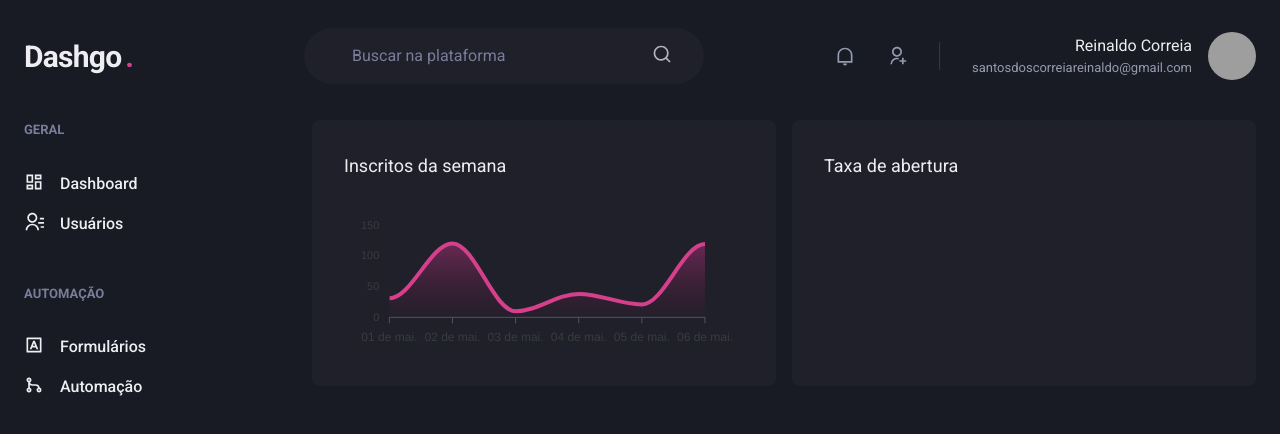
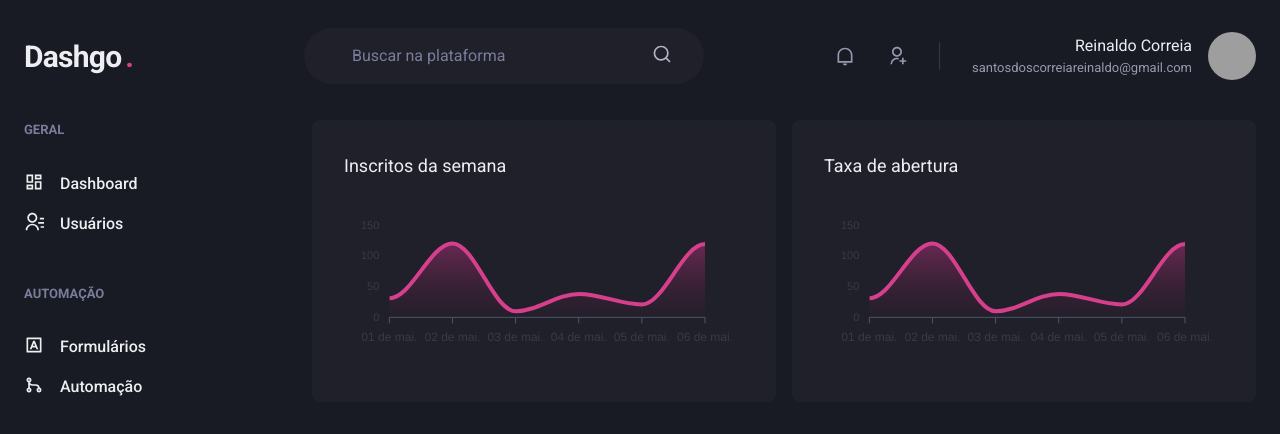
Before and after one commit to ReinaldoCS/dashgo, a Next.js app: page /dashboard in a window 1280 px wide. Shown: the top 434 px of the page. Built offline with nearby package versions, Linux system fonts and the light colour scheme; grey boxes are pictures that could not be loaded.

Commit message:
Fix: Dashboard

```diff
--- a/src/pages/dashboard.tsx
+++ b/src/pages/dashboard.tsx
@@ -81,6 +81,7 @@ export default function Dashboard() {
 
           <Box bgColor="gray.800" borderRadius={8} padding={8}>
             <Text fontSize="lg" marginBottom={4}>Taxa de abertura</Text>
+            <Chart options={options} series={series} type="area" height={160}/>
           </Box>
         </SimpleGrid>
       </Flex>
```
